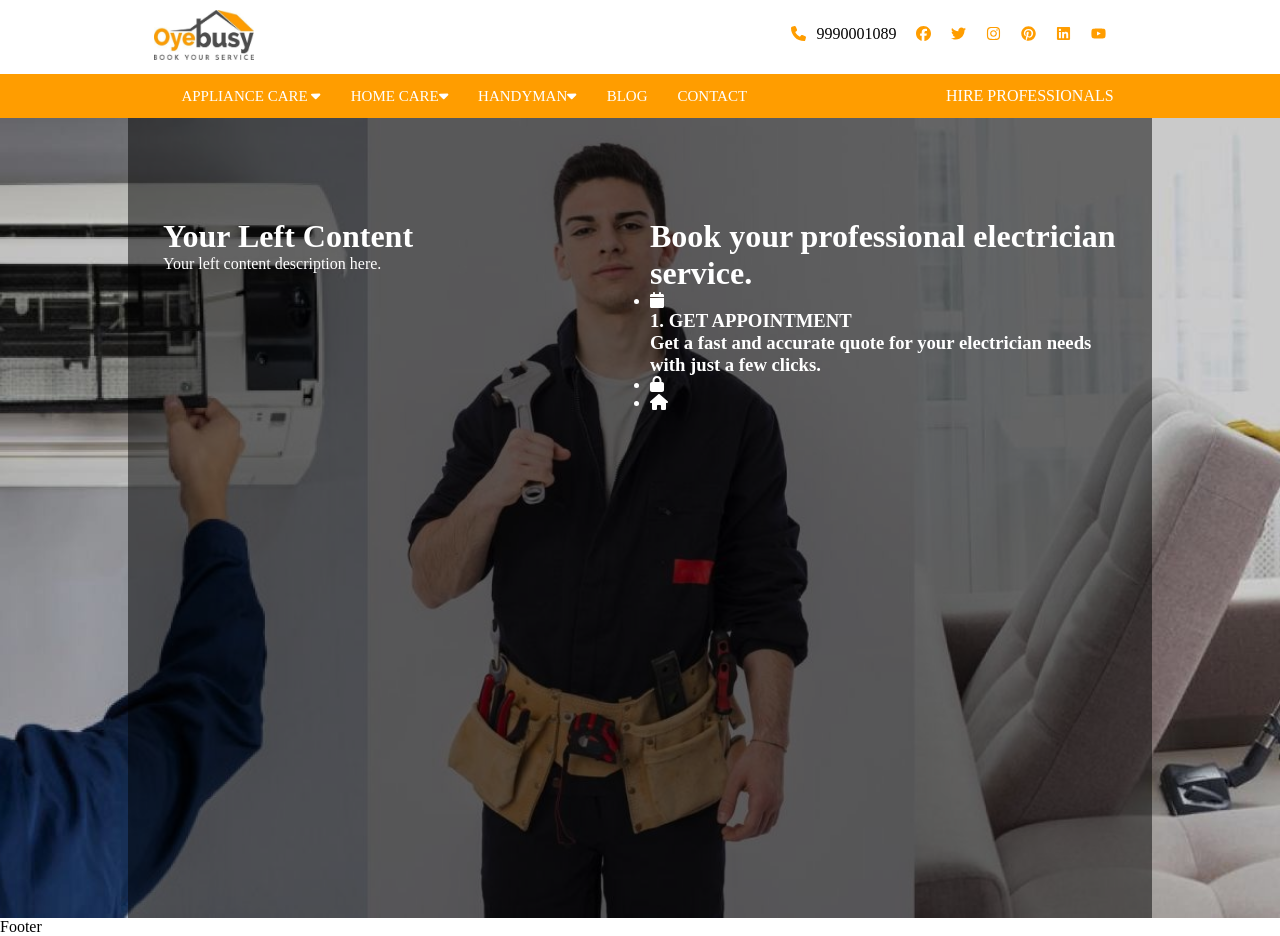
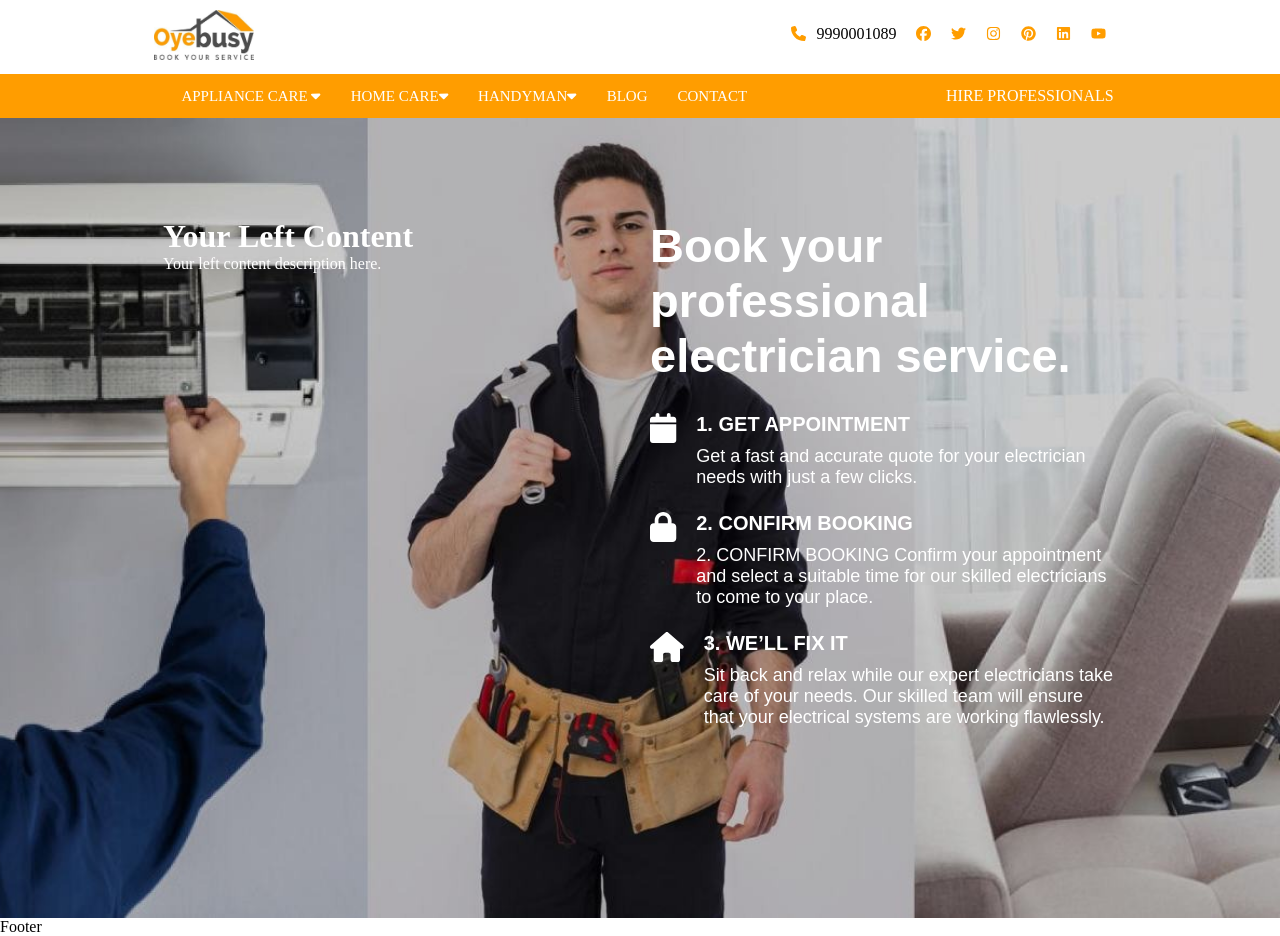
Before and after one commit to sagargupta13/oyebusy_services_lp, a Next.js app: page / in a window 1280 px wide. Built offline with nearby package versions, Linux system fonts and the light colour scheme.

Commit message:
update typography in hero-section

```diff
--- a/Components/Hero.tsx
+++ b/Components/Hero.tsx
@@ -18,16 +18,22 @@ const Hero = () => {
           <div className="rightContent">
             <h1>Book your professional electrician service.</h1>
             <ul>
-              <li>
-                <FontAwesomeIcon icon={faCalendar} />
-                <h3>1. GET APPOINTMENT</h3>
-                <h3>Get a fast and accurate quote for your electrician needs with just a few clicks.</h3>
+              <li >
+                <FontAwesomeIcon icon={faCalendar} className="hero-icon"/>
+                <div><h3>1. GET APPOINTMENT</h3>
+                <h4>Get a fast and accurate quote for your electrician needs with just a few clicks.</h4></div>
               </li>
               <li>
-                <FontAwesomeIcon icon={faLock} />
+                <FontAwesomeIcon icon={faLock} className="hero-icon"/>
+                <div><h3>2. CONFIRM BOOKING</h3>
+                <h4>
+2. CONFIRM BOOKING
+Confirm your appointment and select a suitable time for our skilled electricians to come to your place.</h4></div>
               </li>
               <li>
-                <FontAwesomeIcon icon={faHome} />
+                <FontAwesomeIcon icon={faHome} className="hero-icon"/>
+                <div><h3>3. WE’LL FIX IT</h3>
+                <h4>Sit back and relax while our expert electricians take care of your needs. Our skilled team will ensure that your electrical systems are working flawlessly.</h4></div>
               </li>
             </ul>
           </div>
--- a/Styles/Hero.css
+++ b/Styles/Hero.css
@@ -30,7 +30,7 @@
     left: 0;
     right: 0;
     bottom: 0;
-    background-color: rgba(0, 0, 0, 0.5);
+    /* background-color: rgba(0, 0, 0, 0.5); */
      /* Add a semi-transparent overlay */
     color: #fff; /* Text color for the overlay */
   }
@@ -45,8 +45,34 @@
   .rightContent {
     flex: 1;
     padding-left: 10px;
+
+  }
+  .rightContent h1{
+    margin-bottom: 30px;
+    font-size: 47px;
+    font-family: sans-serif;
   }
 
-  .rightContent h1{
+  .rightContent ul li{
+    display: flex;
+    flex-direction: row;
+  }
+
+  .rightContent ul li h3{
+    font-size: 20px;
+    font-family: sans-serif;
+    margin-bottom: 10px;
+  }
+
+  .rightContent ul li h4{
+    font-size: 18px;
+    font-family: sans-serif;
+    margin-bottom: 24px;
+    font-weight: 100;
+  }
+
+  .hero-icon{
+    font-size: 30px;
+    margin-right: 20px;
 
   }
```
